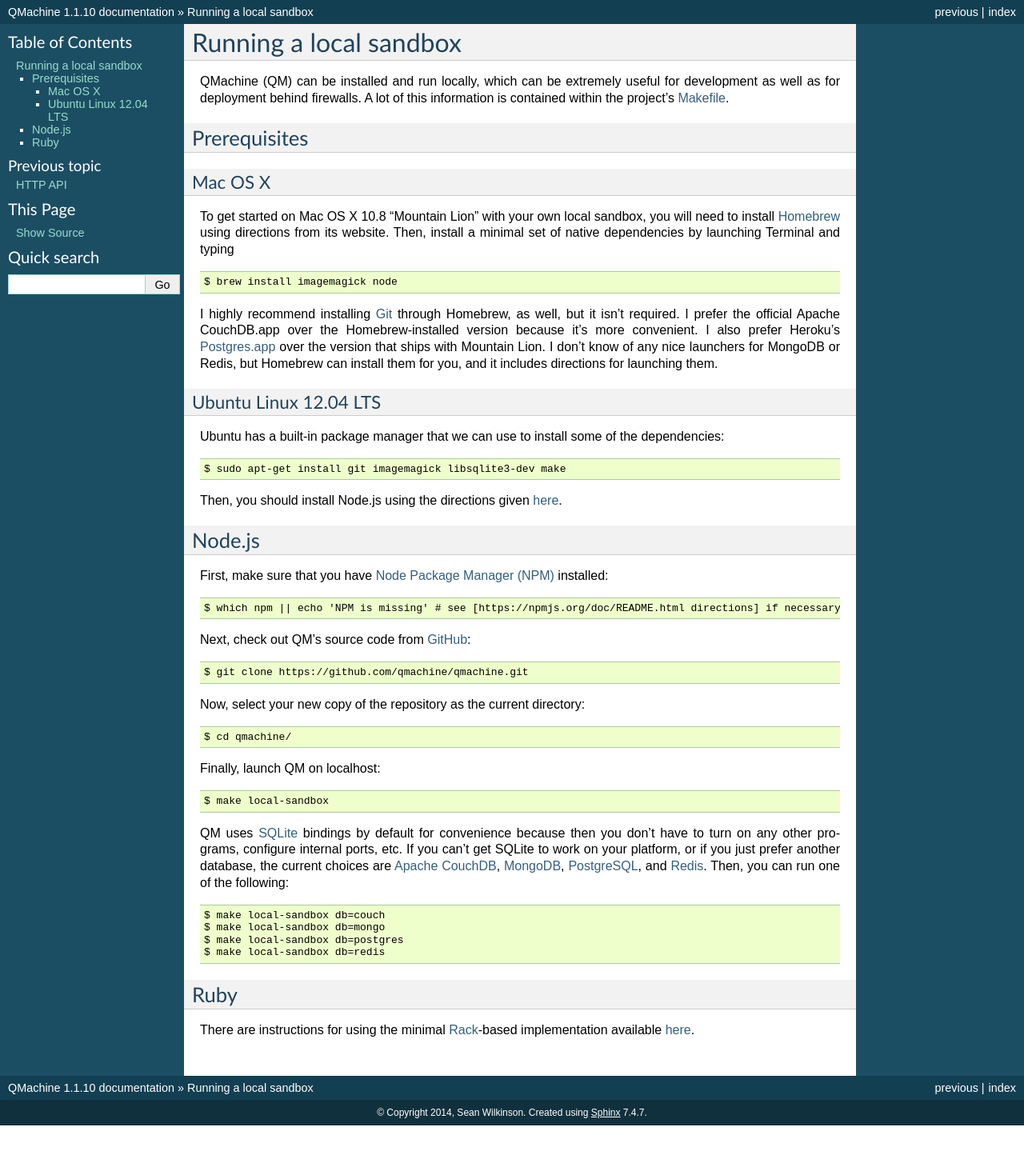
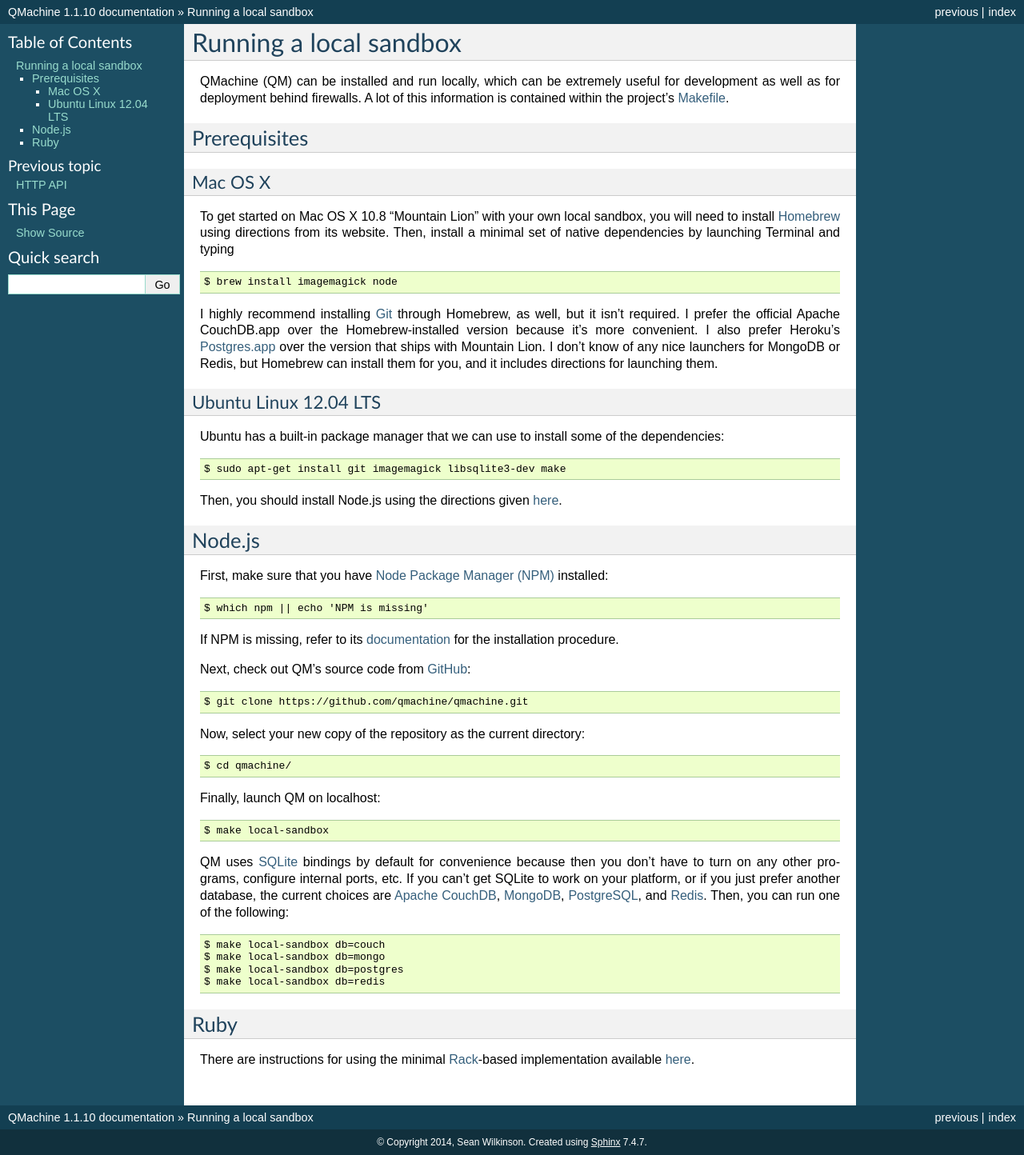
Before and after one commit to qmachine/qmachine, a Sphinx documentation site: the page built from docs/sandbox.rst, in a window 1280 px wide. Shown: the whole page at 80% size. Built offline with Sphinx 7.4.7, drawn with Linux system fonts in a browser that asks for light colours; before the commit the page ends 1407 px from its top, so only the background shows below that.

Commit message:
Surprisingly, Pandoc missed some things ...

```diff
--- a/docs/sandbox.rst
+++ b/docs/sandbox.rst
@@ -49,7 +49,11 @@ First, make sure that you have `Node Package Manager
 (NPM) <https://npmjs.org>`__ installed:
 ::
 
-    $ which npm || echo 'NPM is missing' # see [https://npmjs.org/doc/README.html directions] if necessary
+    $ which npm || echo 'NPM is missing'
+
+If NPM is missing, refer to its
+`documentation <https://www.npmjs.org/doc/README.html>`__ for the installation
+procedure.
 
 Next, check out QM's source code from
 `GitHub <https://github.com/qmachine/qmachine>`__:
```
